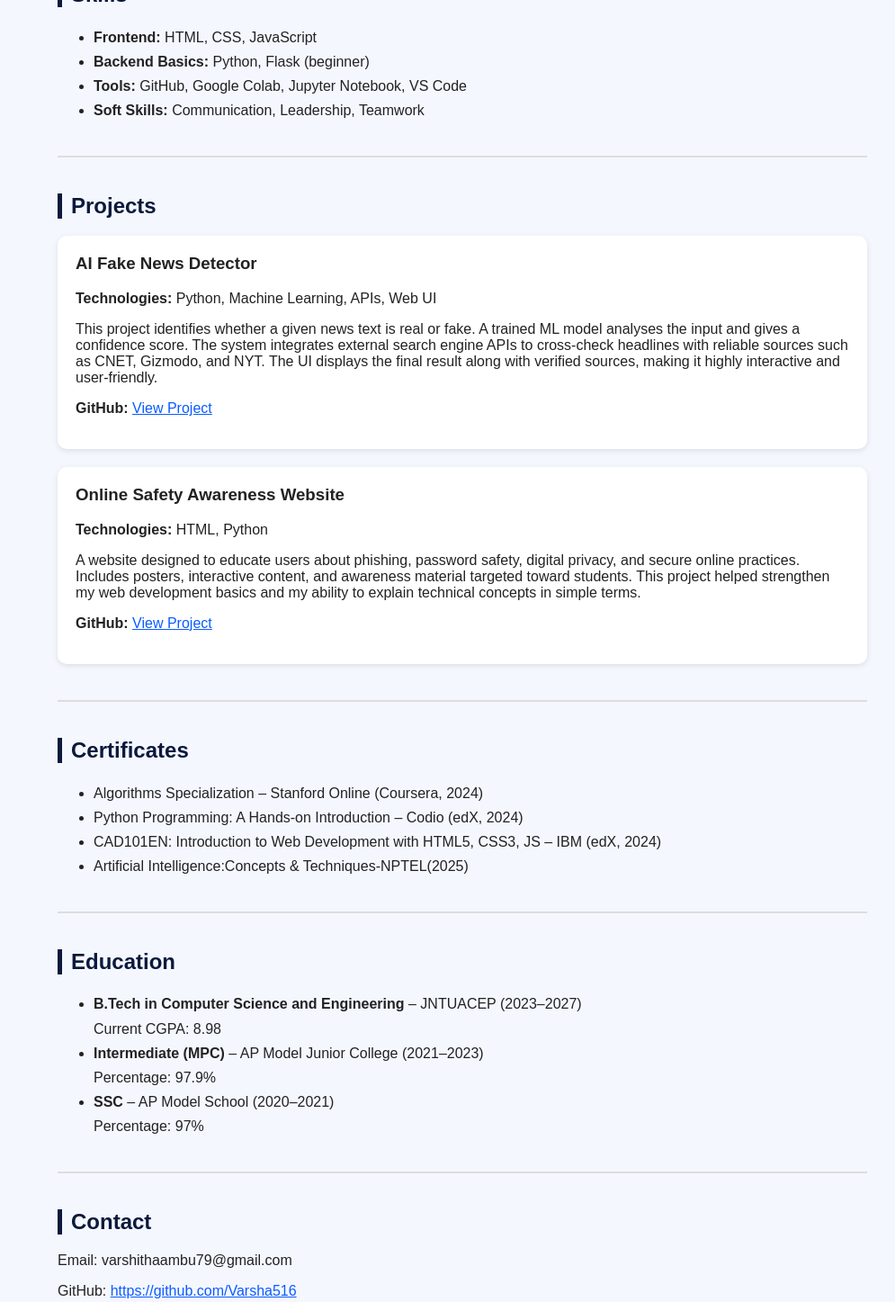
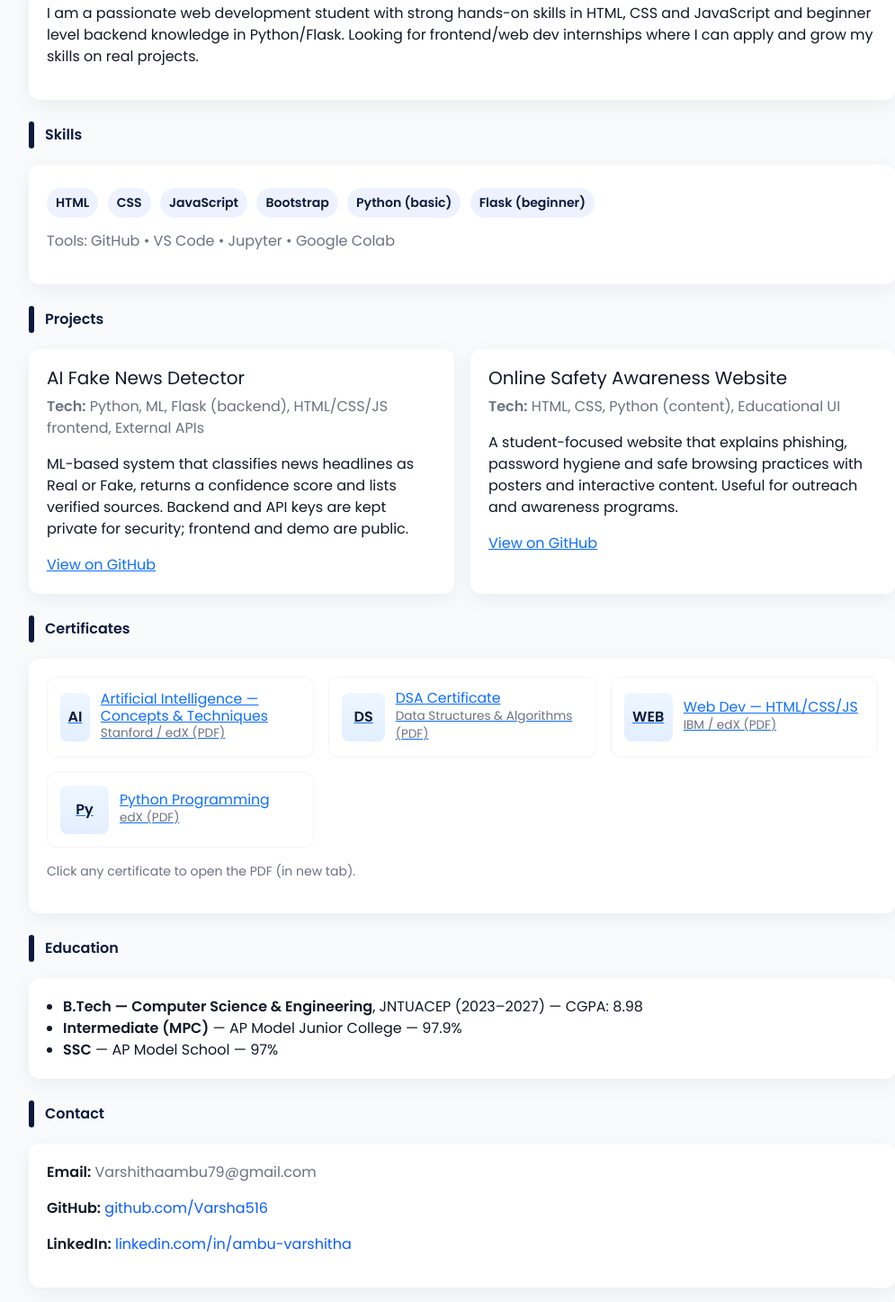
Before and after one commit to Varsha516/Varshithaambu.github.io, a plain HTML site: page index.html in a window 1280 px wide. Shown: the part 395-1842 px from the top of the page at 90% size, without its empty margins (126-1121 px from the left). Drawn offline with nearby package versions, Linux system fonts and the light colour scheme.

Commit message:
Update index.html

```diff
--- a/index.html
+++ b/index.html
@@ -1,93 +1,230 @@
 <!DOCTYPE html>
 <html lang="en">
 <head>
-  <meta charset="UTF-8" />
-  <meta name="viewport" content="width=device-width, initial-scale=1.0" />
-  <title>Varshitha Ambu | Portfolio</title>
+  <meta charset="utf-8" />
+  <meta name="viewport" content="width=device-width,initial-scale=1" />
+  <title>Varshitha Ambu — Portfolio</title>
+
+  <!-- Bootstrap CSS -->
+  <link href="https://cdn.jsdelivr.net/npm/bootstrap@5.3.2/dist/css/bootstrap.min.css" rel="stylesheet">
+
+  <!-- Google font -->
+  <link href="https://fonts.googleapis.com/css2?family=Poppins:wght@300;400;600&display=swap" rel="stylesheet">
+
   <style>
-    body { font-family: Arial, sans-serif; background:#f5f7ff; margin:0; padding:0; color:#222; }
-    header { background:#0a1a3c; color:white; padding:40px 20px; text-align:center; }
-    header h1 { margin:0; font-size:2.4rem; }
-    header p { margin:5px 0; font-size:1.1rem; }
-    main { width:90%; max-width:900px; margin:40px auto; }
-    .section { margin-bottom:40px; padding-bottom:20px; border-bottom:2px solid #ddd; }
-    h2 { color:#0a1a3c; border-left:5px solid #0a1a3c; padding-left:10px; }
-    ul { line-height:1.7; }
-    .project-box { background:white; padding:20px; margin-bottom:20px; border-radius:10px; box-shadow:0 2px 6px rgba(0,0,0,0.1); }
-    .project-box h3 { margin-top:0; }
-    a { color:#0a5cff; }
+    :root{
+      --primary:#0a1a3c;
+      --accent:#0a5cff;
+      --muted:#6b7280;
+      --card:#ffffff;
+      --bg:#f8fafc;
+    }
+    body{
+      font-family:"Poppins",system-ui,Arial;
+      background:var(--bg);
+      color:#111827;
+    }
+
+    /* Header */
+    .site-header{
+      background:linear-gradient(90deg,var(--primary),#17428b);
+      color:#fff;
+      padding:64px 16px;
+      text-align:center;
+    }
+    .site-header h1{font-weight:600;margin:0;font-size:2.6rem}
+    .site-header p{opacity:.95;margin-top:8px}
+
+    /* container */
+    .wrap{max-width:1000px;margin:40px auto;padding:0 18px}
+
+    /* section title */
+    .section-title{
+      display:flex;
+      align-items:center;
+      gap:12px;
+      font-weight:600;
+      color:var(--primary);
+      margin-bottom:18px;
+    }
+    .section-title .bar{width:6px;height:30px;background:var(--primary);border-radius:3px}
+
+    /* cards */
+    .card-portfolio{
+      background:var(--card);
+      border-radius:12px;
+      padding:20px;
+      box-shadow:0 6px 22px rgba(13,18,30,0.06);
+      transition:transform .18s ease, box-shadow .18s ease;
+    }
+    .card-portfolio:hover{
+      transform:translateY(-6px);
+      box-shadow:0 14px 40px rgba(13,18,30,0.10);
+    }
+
+    /* projects grid */
+    .projects-grid{display:grid;grid-template-columns:repeat(auto-fit,minmax(280px,1fr));gap:18px}
+
+    /* certificates */
+    .cert-grid{display:grid;grid-template-columns:repeat(auto-fit,minmax(220px,1fr));gap:16px}
+    .cert-card{
+      background:#fff;border-radius:10px;padding:14px;border:1px solid rgba(15,23,42,0.04);
+      display:flex;align-items:center;gap:12px;
+    }
+    .cert-icon{
+      width:54px;height:54px;border-radius:8px;background:linear-gradient(180deg,#eef6ff,#e2efff);
+      display:flex;align-items:center;justify-content:center;font-weight:700;color:var(--primary)
+    }
+    .cert-card h6{margin:0;font-size:0.98rem}
+    .cert-card p{margin:0;font-size:0.85rem;color:var(--muted)}
+
+    /* skills */
+    .skill-badge{display:inline-block;background:#eef2ff;color:var(--primary);padding:6px 10px;border-radius:999px;margin:6px 6px 6px 0;font-weight:600;font-size:.88rem}
+
+    /* contact */
+    .contact a{color:var(--accent);text-decoration:none}
+    .muted{color:var(--muted)}
+
+    @media (max-width:520px){
+      .site-header{padding:40px 12px}
+      .site-header h1{font-size:1.9rem}
+    }
   </style>
 </head>
 <body>
 
-<header>
+  <!-- HEADER -->
+  <header class="site-header">
+    <div class="wrap">
       <h1>Varshitha Ambu</h1>
-  <p>B.Tech CSE | Frontend & Web Development Enthusiast | 3rd Year</p>
+      <p>B.Tech CSE — Frontend Developer & Web Dev Enthusiast (3rd Year)</p>
+    </div>
   </header>
 
-<main>
+  <!-- MAIN -->
+  <main class="wrap">
 
-  <section class="section" id="about">
-    <h2>About Me</h2>
-    <p>I am a passionate Web Development student with hands-on experience in HTML, CSS, JavaScript and beginner-level backend knowledge. I am seeking Frontend/Web Development internships where I can apply my skills, build real-world projects, and grow professionally.</p>
+    <!-- ABOUT -->
+    <section class="mb-4">
+      <div class="section-title"><div class="bar"></div><div>About Me</div></div>
+      <div class="card-portfolio">
+        <p>I am a passionate web development student with strong hands-on skills in HTML, CSS and JavaScript and beginner level backend knowledge in Python/Flask. Looking for frontend/web dev internships where I can apply and grow my skills on real projects.</p>
+      </div>
     </section>
 
-  <section class="section" id="skills">
-    <h2>Skills</h2>
-    <ul>
-      <li><b>Frontend:</b> HTML, CSS, JavaScript</li>
-      <li><b>Backend Basics:</b> Python, Flask (beginner)</li>
-      <li><b>Tools:</b> GitHub, Google Colab, Jupyter Notebook, VS Code</li>
-      <li><b>Soft Skills:</b> Communication, Leadership, Teamwork</li>
-    </ul>
+    <!-- SKILLS -->
+    <section class="mb-4">
+      <div class="section-title"><div class="bar"></div><div>Skills</div></div>
+      <div class="card-portfolio">
+        <div class="mb-2">
+          <span class="skill-badge">HTML</span>
+          <span class="skill-badge">CSS</span>
+          <span class="skill-badge">JavaScript</span>
+          <span class="skill-badge">Bootstrap</span>
+          <span class="skill-badge">Python (basic)</span>
+          <span class="skill-badge">Flask (beginner)</span>
+        </div>
+        <p class="muted">Tools: GitHub • VS Code • Jupyter • Google Colab</p>
+      </div>
     </section>
 
-  <section class="section" id="projects">
-    <h2>Projects</h2>
+    <!-- PROJECTS -->
+    <section class="mb-4">
+      <div class="section-title"><div class="bar"></div><div>Projects</div></div>
 
-    <div class="project-box">
-      <h3>AI Fake News Detector</h3>
-      <p><b>Technologies:</b> Python, Machine Learning, APIs, Web UI</p>
-      <p>This project identifies whether a given news text is real or fake. A trained ML model analyses the input and gives a confidence score. The system integrates external search engine APIs to cross-check headlines with reliable sources such as CNET, Gizmodo, and NYT. The UI displays the final result along with verified sources, making it highly interactive and user-friendly.</p>
-      <p><b>GitHub:</b> <a href="https://github.com/Varsha516/Fake_news_detector">View Project</a></p>
+      <div class="projects-grid">
+        <div class="card-portfolio">
+          <h5>AI Fake News Detector</h5>
+          <p class="muted"><strong>Tech:</strong> Python, ML, Flask (backend), HTML/CSS/JS frontend, External APIs</p>
+          <p>ML-based system that classifies news headlines as Real or Fake, returns a confidence score and lists verified sources. Backend and API keys are kept private for security; frontend and demo are public.</p>
+          <a href="https://github.com/Varsha516/Fake_news_detector" target="_blank" rel="noopener">View on GitHub</a>
         </div>
 
-    <div class="project-box">
-      <h3>Online Safety Awareness Website</h3>
-      <p><b>Technologies:</b> HTML, Python</p>
-      <p>A website designed to educate users about phishing, password safety, digital privacy, and secure online practices. Includes posters, interactive content, and awareness material targeted toward students. This project helped strengthen my web development basics and my ability to explain technical concepts in simple terms.</p>
-      <p><b>GitHub:</b> <a href="https://github.com/Varsha516/Online-Safety-Awareness">View Project</a></p>
+        <div class="card-portfolio">
+          <h5>Online Safety Awareness Website</h5>
+          <p class="muted"><strong>Tech:</strong> HTML, CSS, Python (content), Educational UI</p>
+          <p>A student-focused website that explains phishing, password hygiene and safe browsing practices with posters and interactive content. Useful for outreach and awareness programs.</p>
+          <a href="https://github.com/Varsha516/Online-Safety-Awareness" target="_blank" rel="noopener">View on GitHub</a>
         </div>
-
+      </div>
     </section>
 
-  <section class="section" id="certificates">
-    <h2>Certificates</h2>
-    <ul>
-      <li>Algorithms Specialization – Stanford Online (Coursera, 2024)</li>
-      <li>Python Programming: A Hands-on Introduction – Codio (edX, 2024)</li>
-      <li>CAD101EN: Introduction to Web Development with HTML5, CSS3, JS – IBM (edX, 2024)</li>
-      <li>Artificial Intelligence:Concepts & Techniques-NPTEL(2025)</li>
-    </ul>
+    <!-- CERTIFICATES -->
+    <section class="mb-4">
+      <div class="section-title"><div class="bar"></div><div>Certificates</div></div>
+      <div class="card-portfolio">
+        <div class="cert-grid">
+          <!-- Certificate 1 (you provided blob link) -->
+          <a class="cert-card" href="https://github.com/Varsha516/Varshithaambu.github.io/blob/main/certificates/Artificial%20Intelligence_%20Concepts%20and%20Techniques.pdf" target="_blank" rel="noopener">
+            <div class="cert-icon">AI</div>
+            <div>
+              <h6>Artificial Intelligence — Concepts & Techniques</h6>
+              <p class="muted">Stanford / edX (PDF)</p>
+            </div>
+          </a>
+
+          <!-- Certificate 2: placeholder — REPLACE href with your file's URL -->
+          <a class="cert-card" href="https://github.com/Varsha516/Varshithaambu.github.io/blob/main/certificates/DSA.pdf" target="_blank" rel="noopener">
+            <div class="cert-icon">DS</div>
+            <div>
+              <h6>DSA Certificate</h6>
+              <p class="muted">Data Structures & Algorithms (PDF)</p>
+            </div>
+          </a>
+
+          <!-- Certificate 3 -->
+          <a class="cert-card" href="https://github.com/Varsha516/Varshithaambu.github.io/blob/main/certificates/html,css,js-edx.pdf" target="_blank" rel="noopener">
+            <div class="cert-icon">WEB</div>
+            <div>
+              <h6>Web Dev — HTML/CSS/JS</h6>
+              <p class="muted">IBM / edX (PDF)</p>
+            </div>
+          </a>
+
+          <!-- Certificate 4 -->
+          <a class="cert-card" href="https://github.com/Varsha516/Varshithaambu.github.io/blob/main/certificates/python-edx.pdf" target="_blank" rel="noopener">
+            <div class="cert-icon">Py</div>
+            <div>
+              <h6>Python Programming</h6>
+              <p class="muted">edX (PDF)</p>
+            </div>
+          </a>
+
+        </div>
+        <p class="mt-3 muted small">Click any certificate to open the PDF (in new tab).</p>
+      </div>
     </section>
 
-  <section class="section" id="education">
-    <h2>Education</h2>
-    <ul>
-      <li><b>B.Tech in Computer Science and Engineering</b> – JNTUACEP (2023–2027)<br>Current CGPA: 8.98</li>
-      <li><b>Intermediate (MPC)</b> – AP Model Junior College (2021–2023)<br>Percentage: 97.9%</li>
-      <li><b>SSC</b> – AP Model School (2020–2021)<br>Percentage: 97%</li>
+    <!-- EDUCATION -->
+    <section class="mb-4">
+      <div class="section-title"><div class="bar"></div><div>Education</div></div>
+      <div class="card-portfolio">
+        <ul style="margin:0;padding-left:18px">
+          <li><strong>B.Tech — Computer Science & Engineering</strong>, JNTUACEP (2023–2027) — CGPA: 8.98</li>
+          <li><strong>Intermediate (MPC)</strong> — AP Model Junior College — 97.9%</li>
+          <li><strong>SSC</strong> — AP Model School — 97%</li>
         </ul>
+      </div>
     </section>
 
-  <section class="section" id="contact">
-    <h2>Contact</h2>
-    <p>Email: varshithaambu79@gmail.com</p>
-    <p>GitHub: <a href="#">https://github.com/Varsha516</a></p>
-    <p>Linkedin:<a href='#'>www.linkedin.com/in/ambu-varshitha</a></p>
+    <!-- CONTACT -->
+    <section class="mb-5">
+      <div class="section-title"><div class="bar"></div><div>Contact</div></div>
+      <div class="card-portfolio contact">
+        <p><strong>Email:</strong> <span class="muted">Varshithaambu79@gmail.com</span></p>
+        <p><strong>GitHub:</strong> <a href="https://github.com/Varsha516" target="_blank">github.com/Varsha516</a></p>
+        <p><strong>LinkedIn:</strong> <a href="https://www.linkedin.com/in/ambu-varshitha" target="_blank">linkedin.com/in/ambu-varshitha</a></p>
+      </div>
     </section>
 
   </main>
 
+  <!-- Bootstrap JS -->
+  <script src="https://cdn.jsdelivr.net/npm/bootstrap@5.3.2/dist/js/bootstrap.bundle.min.js"></script>
+
+  <!-- OPTIONAL: small helper to convert blob -> raw if you prefer direct PDF open.
+       Example raw URL:
+https://raw.githubusercontent.com/Varsha516/Varshithaambu.github.io/main/certificates/Artificial%20Intelligence_%20Concepts%20and%20Techniques.pdf
+  -->
 </body>
 </html>
```
Lines whose indentation alone changed are shown as unchanged.
